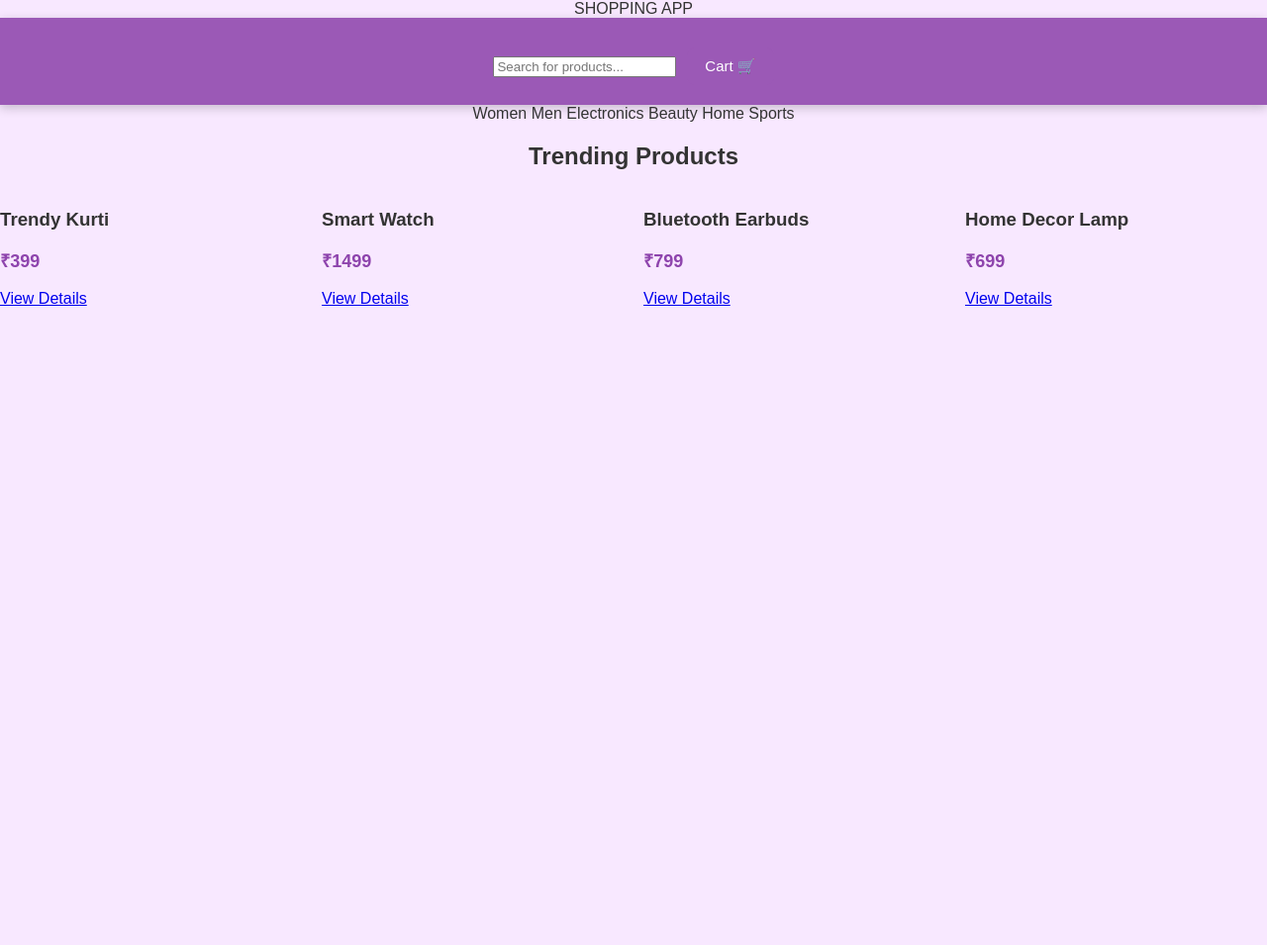
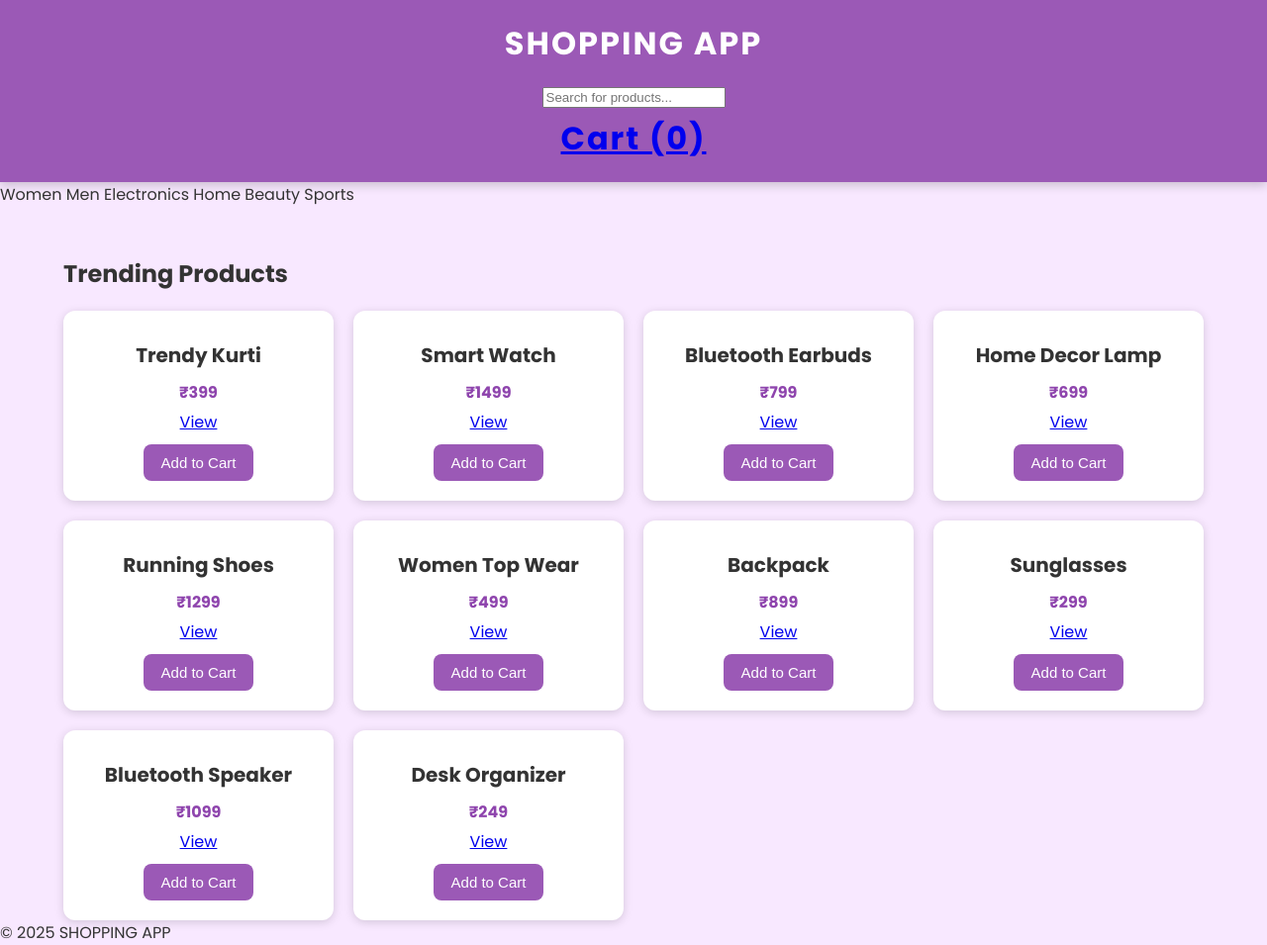
Before and after one commit to 192472068simats-beep/shopping-website, a Flask app: page / in a window 1280 px wide. Shown: the whole page at 99% size. Before the commit the page ends 309 px from the top, so only its background shows below. Run offline with Flask 3, Linux system fonts and the light colour scheme.

Commit message:
Update index.html

```diff
--- a/templates/index.html
+++ b/templates/index.html
@@ -1,60 +1,27 @@
-<!DOCTYPE html>
-<html>
-<head>
-    <title >SHOPPING APP</title>
-    <link rel="stylesheet" href="{{ url_for('static', filename='style.css') }}">
-</head>
-<body>
+{% extends "base.html" %}
 
-<div class="top-banner" style="text-align:center">SHOPPING APP</div>
+{% block title %}Home — SHOPPING APP{% endblock %}
 
-<header class="header">
-    <input type="text" placeholder="Search for products..." class="search-box">
-    <button class="cart-btn" onclick="location.href='/cart'">Cart 🛒</button>
-</header>
+{% block content %}
+<div class="container">
+  <h2 class="section-title">Trending Products</h2>
 
-<nav class="category-bar" style="text-align:center">
-    <span>Women</span>
-    <span>Men</span>
-    <span>Electronics</span>
-    <span>Beauty</span>
-    <span>Home</span>
-    <span>Sports</span>
-</nav>
+  <div class="product-grid">
+    {% for p in products %}
+      <div class="card">
+        <div class="placeholder"></div>
+        <h3 class="prod-title">{{ p.name }}</h3>
+        <p class="price">₹{{ p.price }}</p>
+        <div class="card-actions">
+          <a class="btn outline" href="{{ url_for('product_detail', pid=p.id) }}">View</a>
 
-<h2 class="section-title" style="text-align:center;">Trending Products</h2>
-
-<div class="product-grid">
-
-    <div class="product-card">
-        <div class="placeholder"></div>
-        <h3>Trendy Kurti</h3>
-        <p class="price">₹399</p>
-        <a class="btn" href="/product/Trendy Kurti/399">View Details</a>
-    </div>
-
-    <div class="product-card">
-        <div class="placeholder"></div>
-        <h3>Smart Watch</h3>
-        <p class="price">₹1499</p>
-        <a class="btn" href="/product/Smart Watch/1499">View Details</a>
-    </div>
-
-    <div class="product-card">
-        <div class="placeholder"></div>
-        <h3>Bluetooth Earbuds</h3>
-        <p class="price">₹799</p>
-        <a class="btn" href="/product/Bluetooth Earbuds/799">View Details</a>
-    </div>
-
-    <div class="product-card">
-        <div class="placeholder"></div>
-        <h3>Home Decor Lamp</h3>
-        <p class="price">₹699</p>
-        <a class="btn" href="/product/Home Decor Lamp/699">View Details</a>
-    </div>
-
+          <form action="{{ url_for('add_to_cart') }}" method="POST" class="inline-form">
+            <input type="hidden" name="product_id" value="{{ p.id }}">
+            <button class="btn">Add to Cart</button>
+          </form>
+        </div>
+      </div>
+    {% endfor %}
+  </div>
 </div>
-
-</body>
-</html>
+{% endblock %}
```
